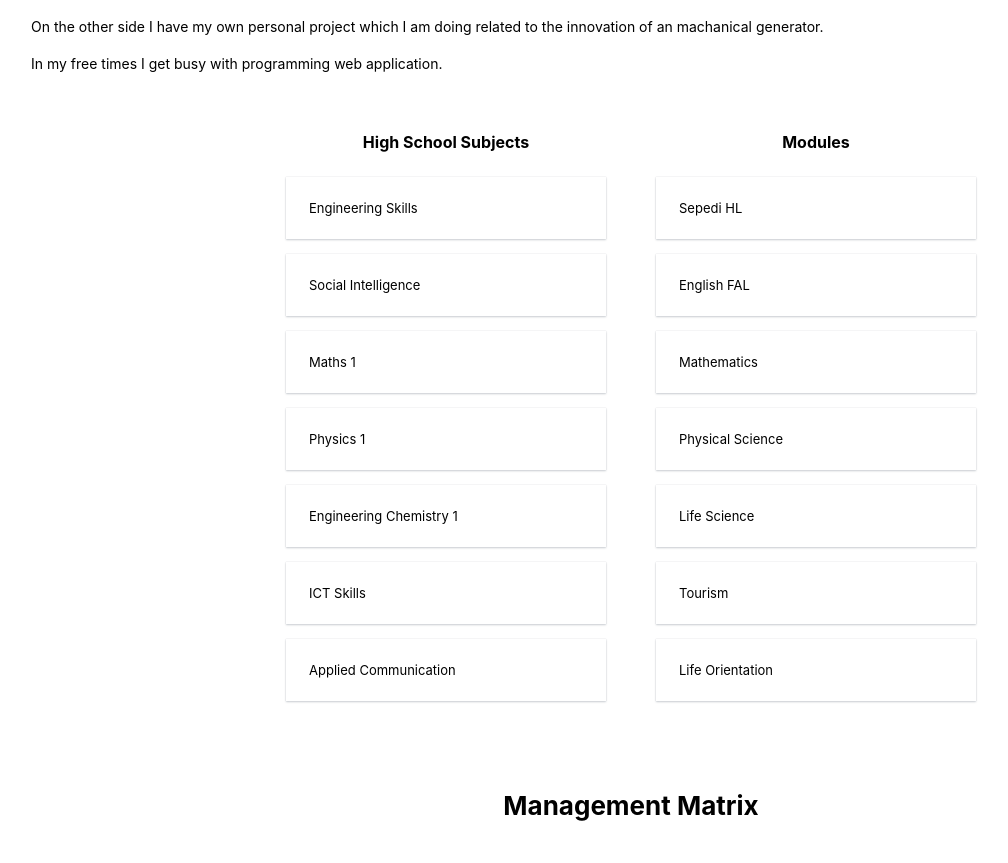
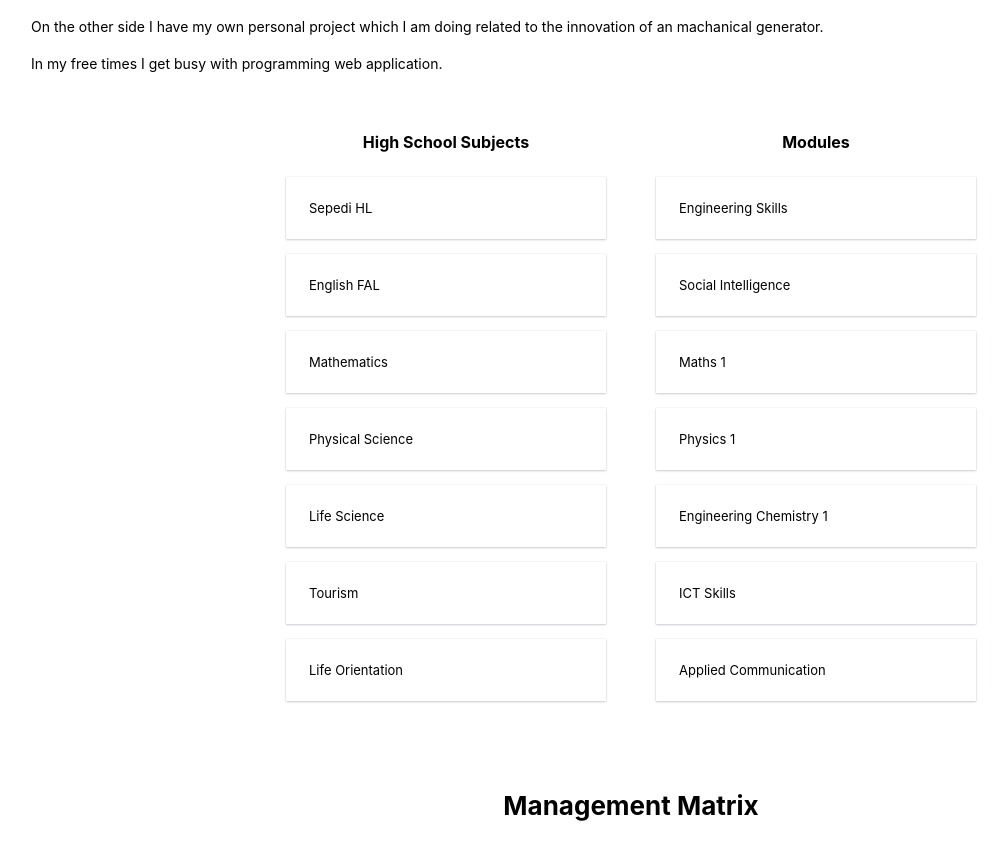
Before and after one commit to Mulelur/temosho, a React (Create React App) app: page /expertise in a window 1280 px wide. Shown: the part 506-1369 px from the top of the page, without its empty margins (9-1017 px from the left). Built offline with nearby package versions, Linux system fonts and the light colour scheme.

Commit message:
add subject set

```diff
--- a/src/container/expertise/expertise.js
+++ b/src/container/expertise/expertise.js
@@ -23,7 +23,7 @@ export default function ExpertiseContainer() {
         <Expertise.Group>
           <Expertise.Title>High School Subjects</Expertise.Title>
           <Expertise.List>
-            {subjectData2.map((item) => {
+            {subjectData1.map((item) => {
               return <Expertise.ListItem>{item.sbj}</Expertise.ListItem>;
             })}
           </Expertise.List>
@@ -31,7 +31,7 @@ export default function ExpertiseContainer() {
         <Expertise.Group>
           <Expertise.Title>Modules</Expertise.Title>
           <Expertise.List>
-            {subjectData1.map((item) => {
+            {subjectData2.map((item) => {
               return <Expertise.ListItem>{item.sbj}</Expertise.ListItem>;
             })}
           </Expertise.List>
```
